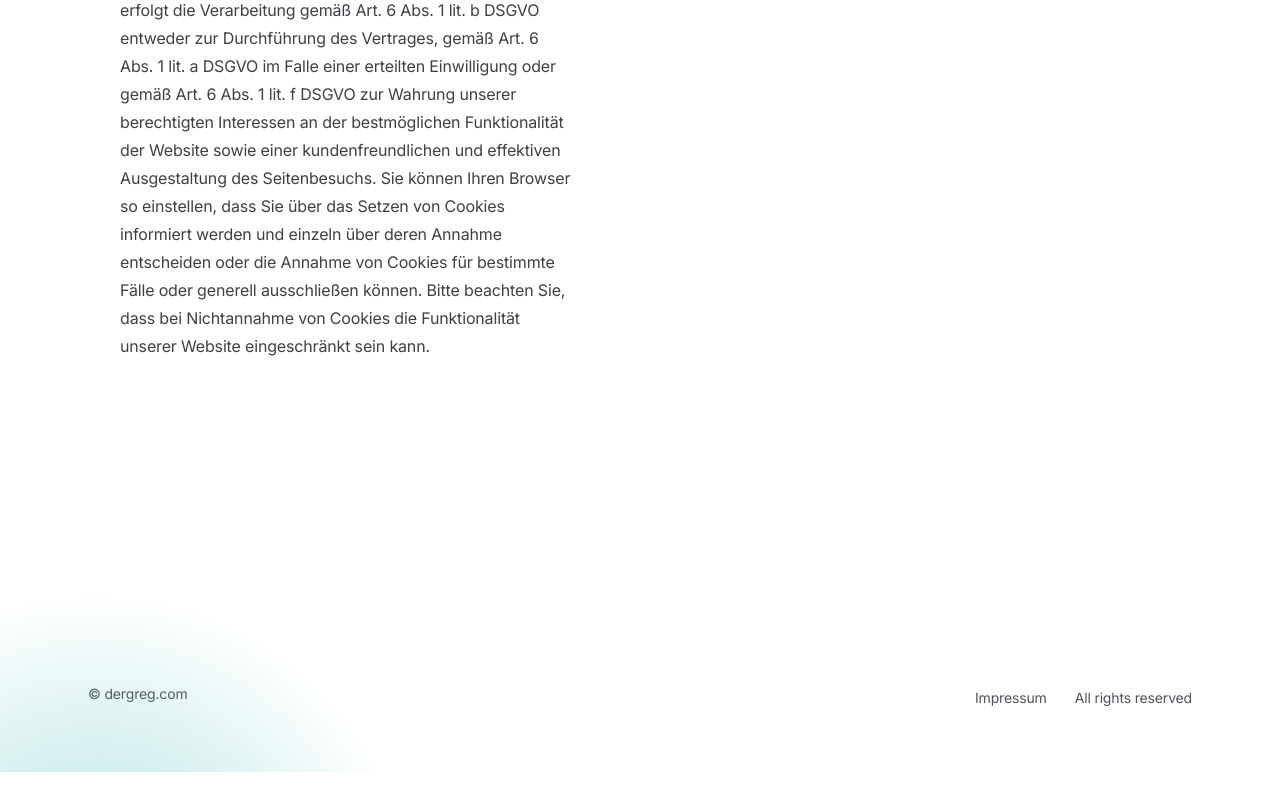
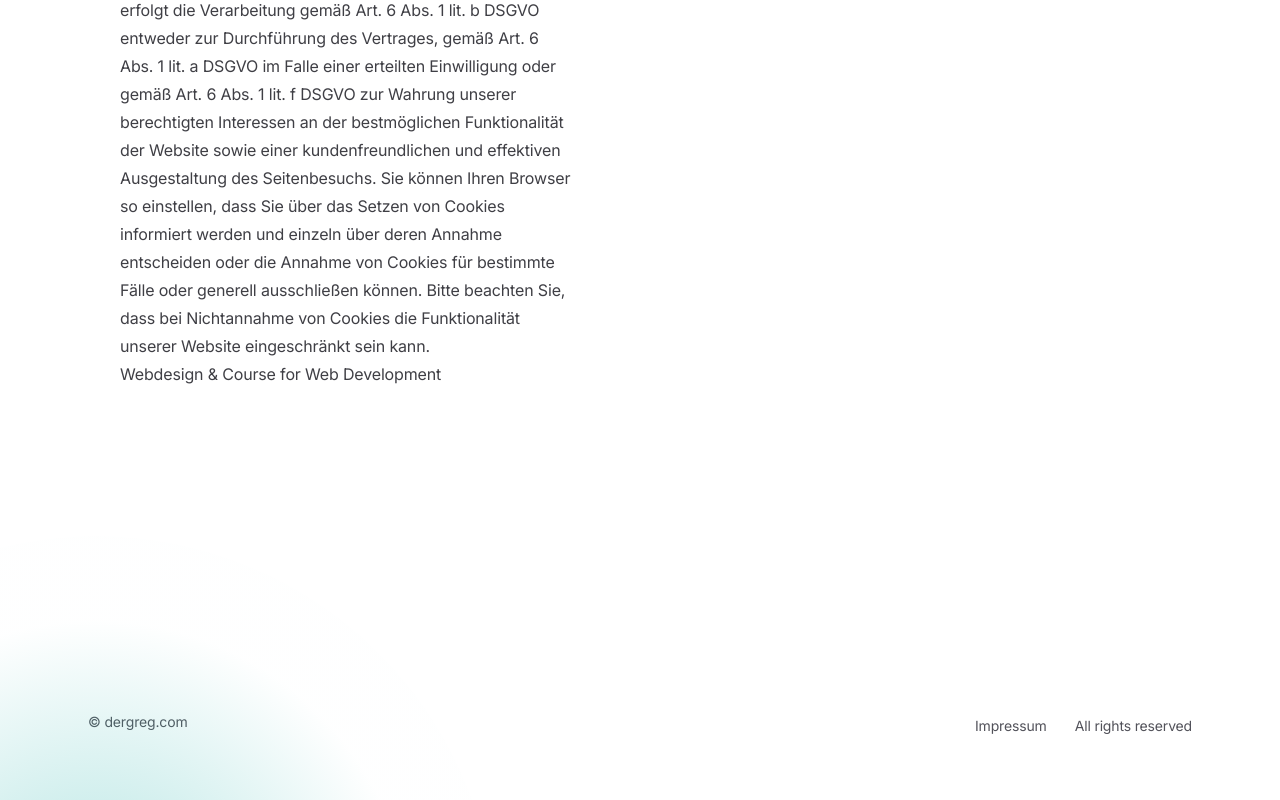
Before and after one commit to grexecution/thegreg-website, a Next.js app: page /imprint in a window 1280 px wide. Shown: the part 1418-2218 px from the top of the page. Before the commit the page ends 2190 px from the top, so only its background shows below. Built offline with nearby package versions, Linux system fonts and the light colour scheme; no server answers.

Commit message:
imprint add link

```diff
--- a/app/imprint/page.tsx
+++ b/app/imprint/page.tsx
@@ -85,7 +85,7 @@
                                                 Sie können Ihren Browser so einstellen, dass Sie über das Setzen von Cookies informiert werden und einzeln über deren Annahme entscheiden oder die Annahme von Cookies für bestimmte Fälle oder generell ausschließen können.
 
                                                 Bitte beachten Sie, dass bei Nichtannahme von Cookies die Funktionalität unserer Website eingeschränkt sein kann.</p>
-
+                                        <a href="https://thegreg.io">Webdesign & Course for Web Development</a>
                                         </div>
                                     </div>
                                 </div>
```
